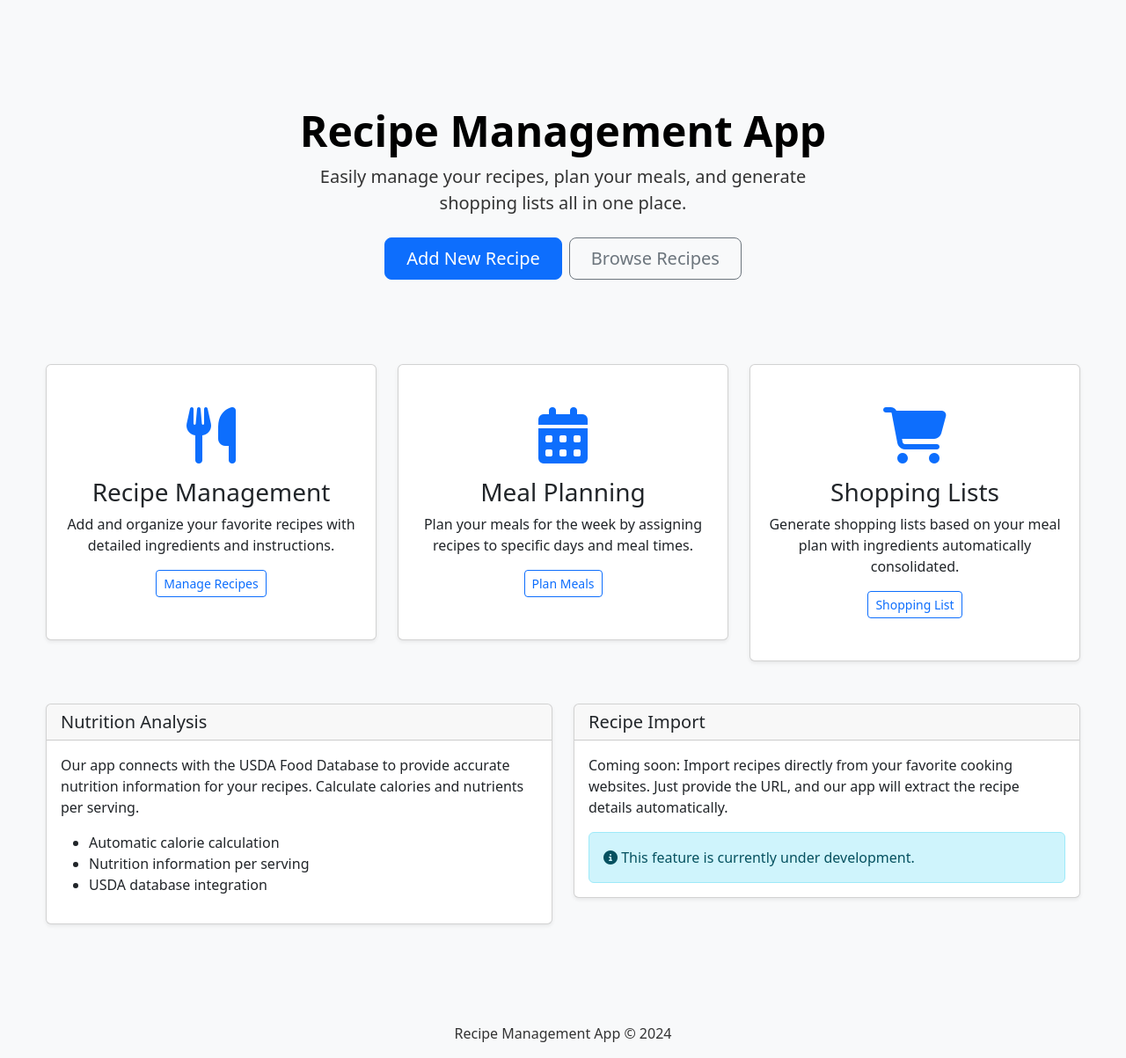
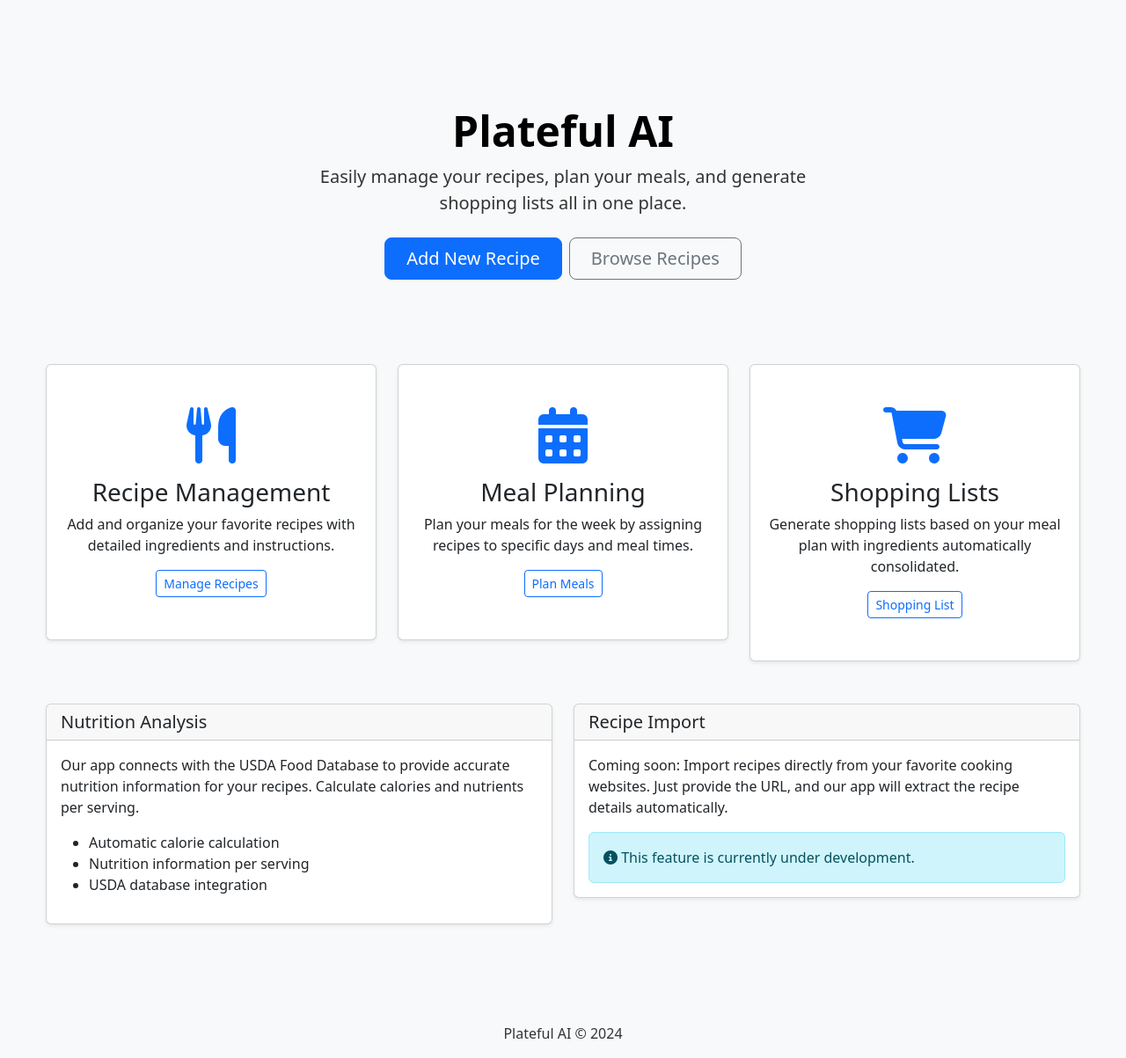
Before and after one commit to parzival1l/platefulai, a FastAPI app: page / in a window 1280 px wide. Shown: the part 58-1261 px from the top of the page at 88% size. Run offline with FastAPI, Linux system fonts and the light colour scheme.

Commit message:
Changed the name of the app

```diff
--- a/recipe_app/main.py
+++ b/recipe_app/main.py
@@ -19,7 +19,7 @@
 TEMPLATES_DIR = os.path.join(ROOT_DIR, "templates")
 
 # Create FastAPI app
-app = FastAPI(title="Recipe Management App")
+app = FastAPI(title="Plateful AI")
 
 # Mount static files
 app.mount("/static", StaticFiles(directory="recipe_app/static"), name="static")
--- a/recipe_app/static/css/main.css
+++ b/recipe_app/static/css/main.css
@@ -1,4 +1,4 @@
-/* Custom CSS styles for Recipe Management App */
+/* Custom CSS styles for Plateful AI */
 
 /* General styles */
 body {
--- a/recipe_app/static/templates/base.html
+++ b/recipe_app/static/templates/base.html
@@ -3,7 +3,7 @@
 <head>
     <meta charset="UTF-8">
     <meta name="viewport" content="width=device-width, initial-scale=1.0">
-    <title>{% block title %}Recipe Management App{% endblock %}</title>
+    <title>{% block title %}Plateful AI{% endblock %}</title>
 
     <!-- Bootstrap CSS -->
     <link href="https://cdn.jsdelivr.net/npm/bootstrap@5.3.0-alpha1/dist/css/bootstrap.min.css" rel="stylesheet">
@@ -99,7 +99,7 @@
     <!-- Footer -->
     <footer class="bg-light py-3 mt-5">
         <div class="container text-center">
-            <p class="mb-0">Recipe Management App &copy; 2024</p>
+            <p class="mb-0">Plateful AI &copy; 2024</p>
         </div>
     </footer>
 
--- a/recipe_app/static/templates/index.html
+++ b/recipe_app/static/templates/index.html
@@ -1,10 +1,10 @@
 {% extends "base.html" %}
 
-{% block title %}Recipe Management App - Home{% endblock %}
+{% block title %}Plateful AI - Home{% endblock %}
 
 {% block content %}
 <div class="px-4 py-5 my-5 text-center">
-    <h1 class="display-5 fw-bold text-body-emphasis">Recipe Management App</h1>
+    <h1 class="display-5 fw-bold text-body-emphasis">Plateful AI</h1>
     <div class="col-lg-6 mx-auto">
         <p class="lead mb-4">
             Easily manage your recipes, plan your meals, and generate shopping lists all in one place.
--- a/templates/base.html
+++ b/templates/base.html
@@ -3,7 +3,7 @@
 <head>
     <meta charset="UTF-8">
     <meta name="viewport" content="width=device-width, initial-scale=1.0">
-    <title>{% block title %}Recipe Management App{% endblock %}</title>
+    <title>{% block title %}Plateful AI{% endblock %}</title>
 
     <!-- Bootstrap CSS -->
     <link href="https://cdn.jsdelivr.net/npm/bootstrap@5.3.0-alpha1/dist/css/bootstrap.min.css" rel="stylesheet">
@@ -99,7 +99,7 @@
     <!-- Footer -->
     <footer class="bg-light py-3 mt-5">
         <div class="container text-center">
-            <p class="mb-0">Recipe Management App &copy; 2024</p>
+            <p class="mb-0">Plateful AI &copy; 2024</p>
         </div>
     </footer>
 
--- a/templates/index.html
+++ b/templates/index.html
@@ -1,10 +1,10 @@
 {% extends "base.html" %}
 
-{% block title %}Recipe Management App - Home{% endblock %}
+{% block title %}Plateful AI - Home{% endblock %}
 
 {% block content %}
 <div class="px-4 py-5 my-5 text-center">
-    <h1 class="display-5 fw-bold text-body-emphasis">Recipe Management App</h1>
+    <h1 class="display-5 fw-bold text-body-emphasis">Plateful AI</h1>
     <div class="col-lg-6 mx-auto">
         <p class="lead mb-4">
             Easily manage your recipes, plan your meals, and generate shopping lists all in one place.
```
Also changed, not shown: README.MD, recipe_app/recipe_app.db.
